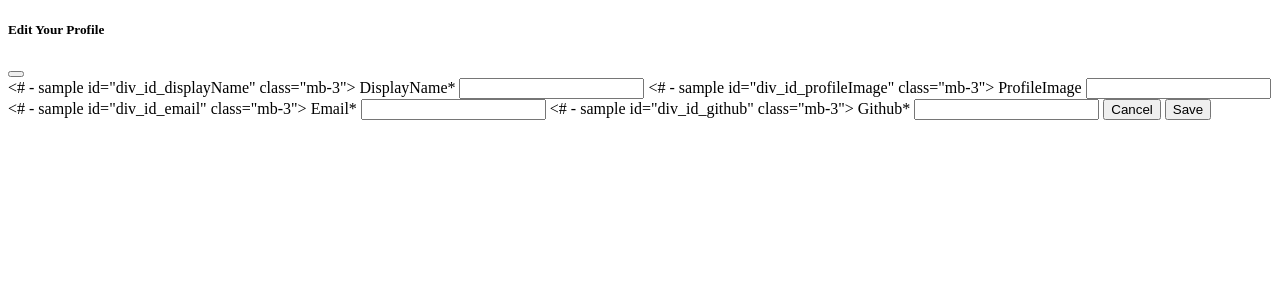
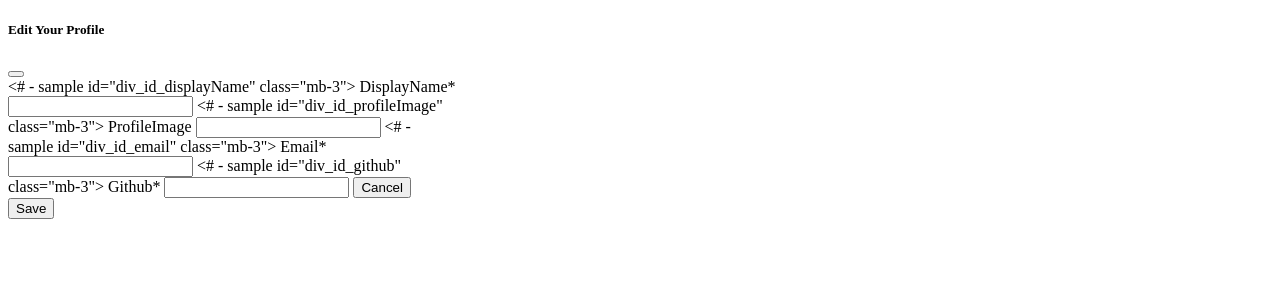
Before and after one commit to distribution-social/SocialDistribution, a Django app: template socialDistribution/app/templates/edit_profile_modal.html in a window 1280 px wide. Shown: the top 300 px of the page. Run offline with Django 4.2, Linux system fonts and the light colour scheme; the template is opened without the code that fills it: values that come from a table or form of the project are taken from there, others are empty; tables that the repository leaves empty hold one stand-in row (values such as "Sample post"); parts of the project's set-up code (start-up, migrations or seed data) failed here and were passed over; some libraries are stand-ins or nearby versions.

Commit message:
wider edit-profile

```diff
--- a/socialDistribution/app/templates/edit_profile_modal.html
+++ b/socialDistribution/app/templates/edit_profile_modal.html
@@ -17,14 +17,14 @@
 </script>
 <div class="modal fade" id="edit-profile-{{author.id}}" tabindex="-1" role="dialog" aria-labelledby="exampleModalLabel" aria-hidden="true">
     <div class="modal-dialog modal-dialog-centered" role="document">
-    <div class="modal-dialog">
+    <div class="modal-dialog" style="width: 500px;">
         <div class="modal-content">
         <div class="modal-header">
             <h5 class="modal-title" id="exampleModalLabel">Edit Your Profile</h5>
             <button type="button" class="btn-close" data-bs-dismiss="modal" aria-label="Close"></button>
         </div>
-        <div class="modal-body">
-            <form id="edit_profile_from" method="POST" action="" >
+        <div class="modal-body" style="width: 500px;">
+            <form id="edit_profile_from" method="POST" action="" style="width: 450px;">
 
             {% csrf_token %}
             {{ edit_profile_form|crispy }}
```
